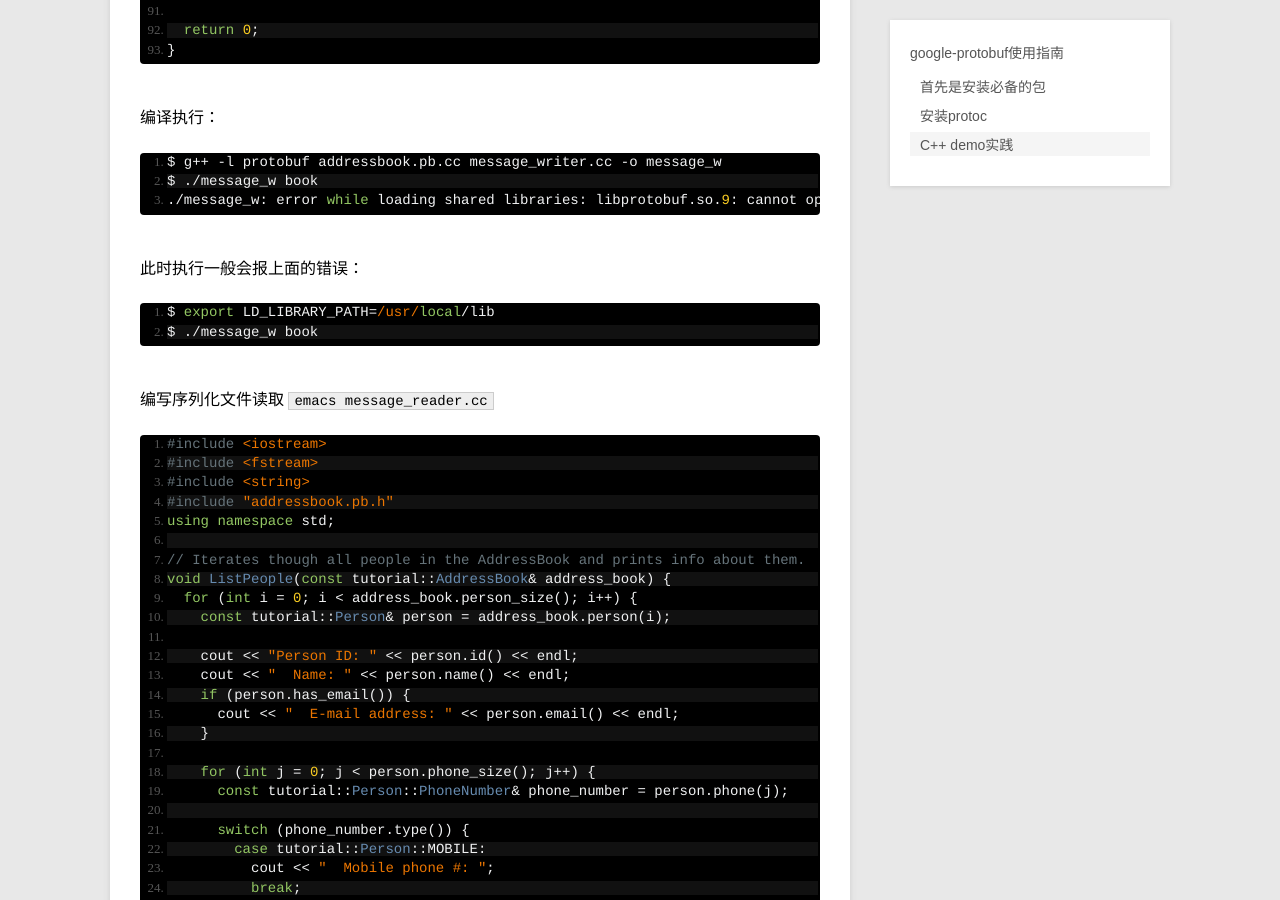
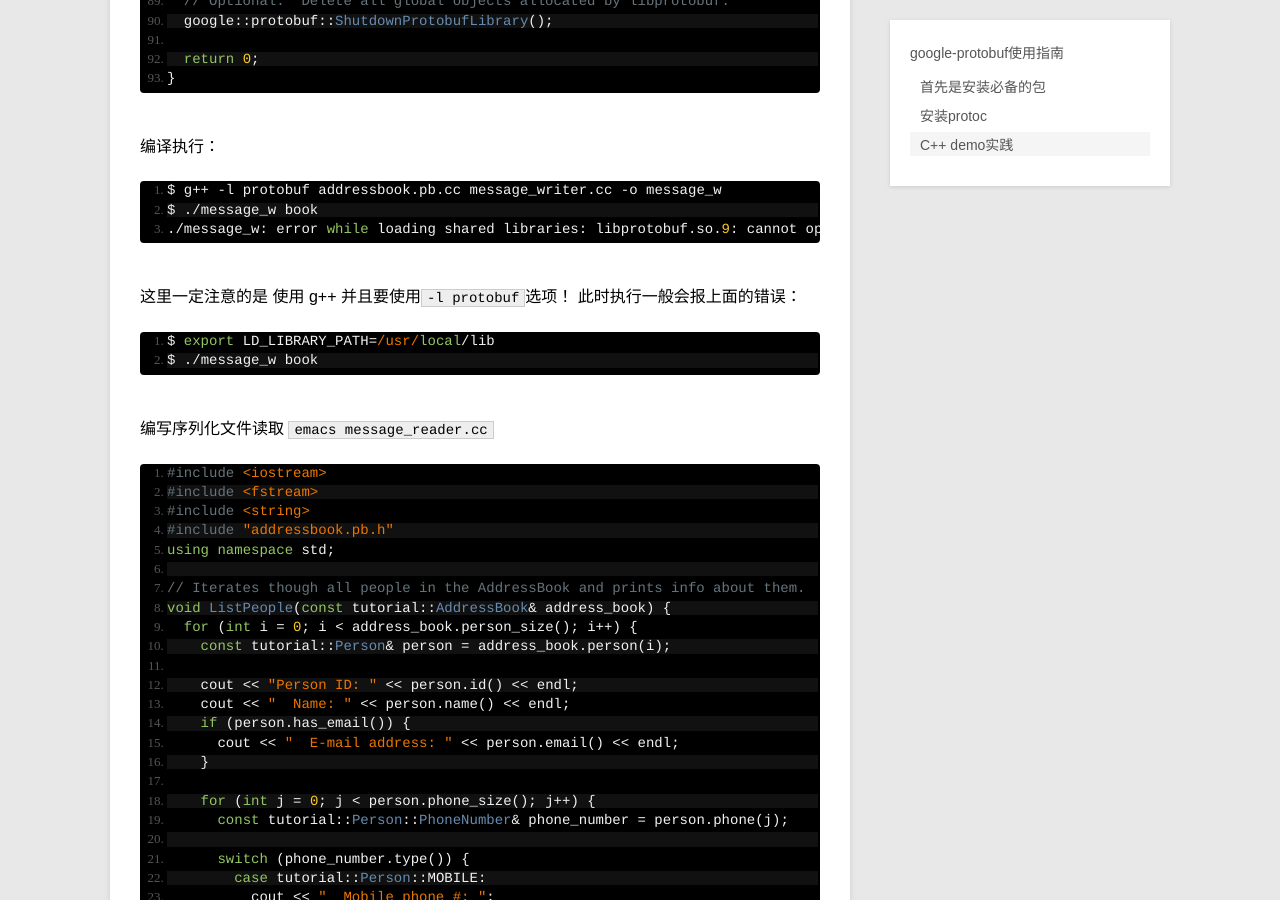
Before and after one commit to HerculesShek/HerculesShek.github.io, a Jekyll site: the page built from _posts/2015-10-12-google-protobuf-toturial.md, in a window 1280 px wide and 900 px high, scrolled down 3320 px. Built offline with Jekyll 4.4.1, drawn with Linux system fonts in a browser that asks for light colours; Markdown is read by kramdown in place of the engine named in the settings; some of the changed text lies outside the part shown.

Commit message:
note -l protobuf

````diff
--- a/_posts/2015-10-12-google-protobuf-toturial.md
+++ b/_posts/2015-10-12-google-protobuf-toturial.md
@@ -15,7 +15,7 @@
 
 ## 安装protoc
 
-首先阅读[protobuf介绍][0]官网的*What are protocol buffers?*部分 清晰明了的介绍 就是类似于XML方式的格式化数据序列化 然后去[protobuf-download][1]下载最新的protobuf 安装过程以2.6.1为例:
+首先阅读[protobuf介绍][0]官网的**What are protocol buffers?**部分 清晰明了的介绍 就是类似于XML方式的格式化数据序列化 然后去[protobuf-download][1]下载最新的protobuf 安装过程以2.6.1为例:
 
 ```
 $ tar -xzvf protobuf-2.6.1.tar.gz
@@ -25,7 +25,6 @@
 $ make check
 $ sudo make install
 ```
-
 
 ## C++ demo实践
 这里主要是跟着[C++ toturial][2]来进行 首先编写`.proto`文件 `emacs addressbook.proto`
@@ -171,6 +170,7 @@
 ./message_w: error while loading shared libraries: libprotobuf.so.9: cannot open shared object file: No such file or directory
 ```
 
+这里一定注意的是 使用 g++ 并且要使用`-l protobuf`选项！
 此时执行一般会报上面的错误：
 
 ```
````
Also changed, not shown: other parts of _posts/2015-10-12-google-protobuf-toturial.md (+1 -1 lines).
